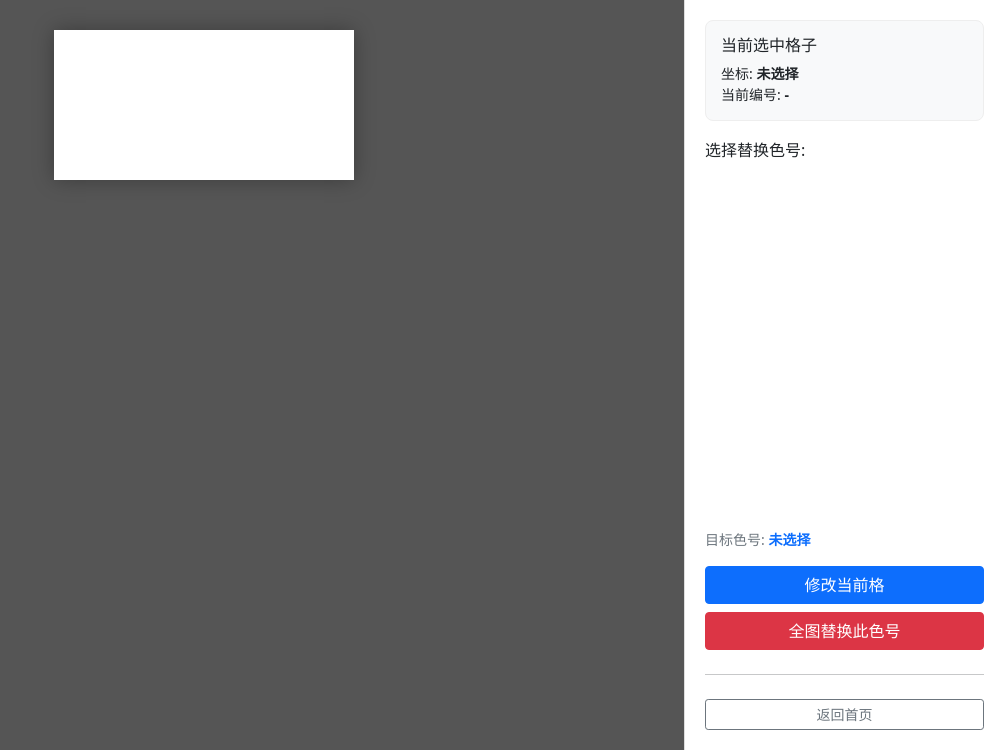
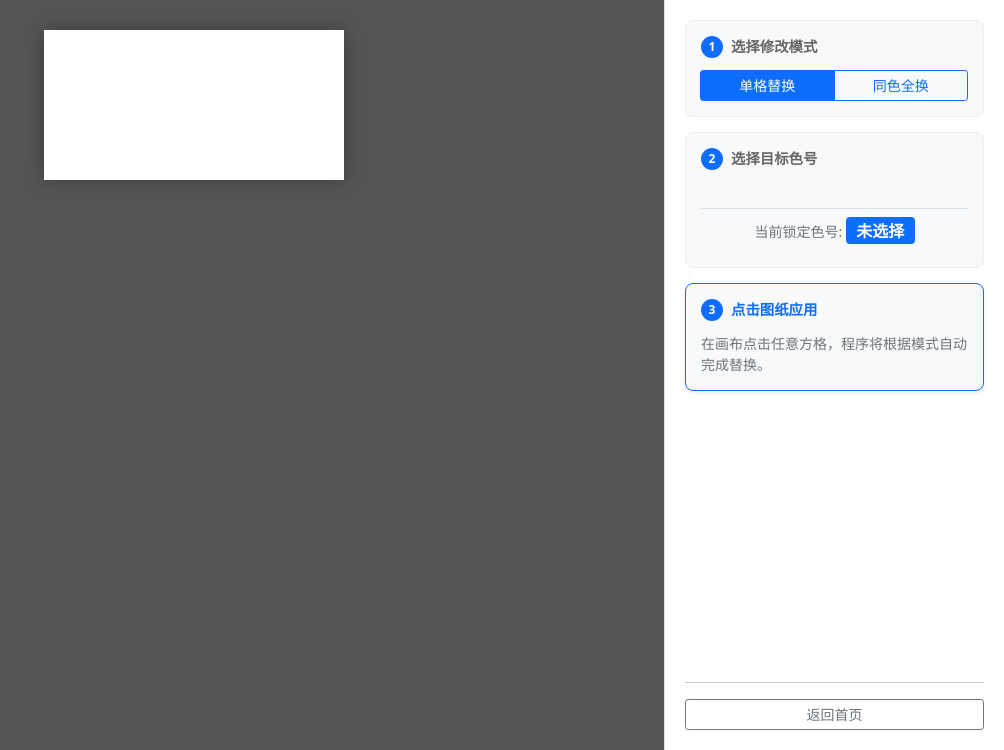
Before and after one commit to LiMengyangLMY/Image_Pixelation, a Flask app: template templates/draw_page.html in a window 1280 px wide. Shown: the part 50-800 px from the top of the page, without its empty margins (276-1280 px from the left). Run offline with Flask 3, Linux system fonts and the light colour scheme; the template is opened without the code that fills it, so the values that code supplies are empty; a map, chart or similar area stays blank.

Commit message:
v16_添加功能：交互修改单格颜色

```diff
--- a/templates/draw_page.html
+++ b/templates/draw_page.html
@@ -9,12 +9,24 @@
         .main-container { display: flex; flex: 1; overflow: hidden; }
         #canvas-area { flex: 1; overflow: auto; background: #555; padding: 30px; display: flex; align-items: flex-start; justify-content: center; }
         canvas { background: #fff; box-shadow: 0 0 20px rgba(0,0,0,0.3); cursor: crosshair; }
-        .sidebar { width: 320px; background: white; border-left: 1px solid #ddd; padding: 20px; overflow-y: auto; display: flex; flex-direction: column; }
-        .swatch-item { width: 35px; height: 35px; margin: 3px; border: 1px solid #ccc; cursor: pointer; display: inline-block; border-radius: 4px; transition: transform 0.1s; }
-        .swatch-item:hover { transform: scale(1.1); border-color: #000; }
-        .swatch-item.active { border: 3px solid #0d6efd; box-shadow: 0 0 5px rgba(13,110,253,0.5); }
-        .info-panel { background: #f8f9fa; padding: 15px; border-radius: 8px; margin-bottom: 20px; border: 1px solid #eee; }
-        .btn-group-custom { display: flex; gap: 10px; margin-top: 10px; }
+        .sidebar { width: 340px; background: white; border-left: 1px solid #ddd; padding: 20px; overflow-y: auto; display: flex; flex-direction: column; }
+
+        /* 步骤样式 */
+        .step-box { background: #f8f9fa; padding: 15px; border-radius: 8px; margin-bottom: 15px; border: 1px solid #eee; }
+        .step-title { font-size: 0.9rem; font-weight: bold; color: #666; margin-bottom: 12px; display: flex; align-items: center; }
+        .step-num { background: #0d6efd; color: white; width: 22px; height: 22px; border-radius: 50%; display: inline-flex; align-items: center; justify-content: center; font-size: 12px; margin-right: 8px; }
+
+        /* 调色盘布局优化 */
+        .palette-container { display: grid; grid-template-columns: repeat(auto-fill, minmax(45px, 1fr)); gap: 10px; max-height: 250px; overflow-y: auto; padding: 5px; }
+        .swatch-wrapper { display: flex; flex-direction: column; align-items: center; cursor: pointer; }
+        .swatch-item { width: 40px; height: 35px; border: 1px solid #ccc; border-radius: 4px; transition: all 0.1s; position: relative; }
+        .swatch-id { font-size: 10px; color: #666; margin-top: 2px; font-weight: bold; }
+
+        .swatch-wrapper:hover .swatch-item { transform: scale(1.1); border-color: #000; }
+        .swatch-wrapper.active .swatch-item { border: 3px solid #0d6efd; box-shadow: 0 0 5px rgba(13,110,253,0.5); }
+        .swatch-wrapper.active .swatch-id { color: #0d6efd; }
+
+        .mode-btn-group .btn { flex: 1; }
     </style>
 </head>
 <body>
@@ -35,47 +47,56 @@
     </div>
 
     <div class="sidebar">
-        <div class="info-panel">
-            <h6>当前选中格子</h6>
-            <div class="small">坐标: <span id="info-pos" class="fw-bold">未选择</span></div>
-            <div class="small">当前编号: <span id="info-id" class="fw-bold">-</span></div>
-            <div id="info-color-preview" class="mt-2" style="height: 20px; width: 100%; border-radius: 3px; display: none; border: 1px solid #ddd;"></div>
+        <div class="step-box">
+            <div class="step-title"><span class="step-num">1</span> 选择修改模式</div>
+            <div class="btn-group mode-btn-group w-100" role="group">
+                <input type="radio" class="btn-check" name="mode" id="mode1" onclick="setMode('single')" checked>
+                <label class="btn btn-outline-primary btn-sm" for="mode1">单格替换</label>
+
+                <input type="radio" class="btn-check" name="mode" id="mode2" onclick="setMode('batch')">
+                <label class="btn btn-outline-primary btn-sm" for="mode2">同色全换</label>
+            </div>
         </div>
 
-        <h6>选择替换色号:</h6>
-        <div id="palette-list" class="mb-3 d-flex flex-wrap" style="max-height: 300px; overflow-y: auto; align-content: flex-start;">
-            {% for id, rgb in palette.items() %}
-            <div class="swatch-item"
-                 style="background: rgb({{rgb[0]}},{{rgb[1]}},{{rgb[2]}});"
-                 title="色号: {{id}}"
-                 onclick="setTarget('{{id}}', [{{rgb[0]}},{{rgb[1]}},{{rgb[2]}}], this)">
+        <div class="step-box">
+            <div class="step-title"><span class="step-num">2</span> 选择目标色号</div>
+            <div id="palette-list" class="palette-container">
+                {% for id, rgb in palette.items() %}
+                <div class="swatch-wrapper" onclick="setTarget('{{id}}', [{{rgb[0]}},{{rgb[1]}},{{rgb[2]}}], this)">
+                    <div class="swatch-item" style="background: rgb({{rgb[0]}},{{rgb[1]}},{{rgb[2]}});" title="色号: {{id}}"></div>
+                    <div class="swatch-id">{{id}}</div>
+                </div>
+                {% endfor %}
             </div>
-            {% endfor %}
+            <div class="mt-3 p-2 border-top text-center">
+                <small class="text-muted">当前锁定色号: </small>
+                <span id="target-id-display" class="badge bg-primary fs-6">未选择</span>
+            </div>
+        </div>
+
+        <div class="step-box border-primary shadow-sm">
+            <div class="step-title text-primary"><span class="step-num">3</span> 点击图纸应用</div>
+            <p class="small text-muted mb-0">在画布点击任意方格，程序将根据模式自动完成替换。</p>
         </div>
 
         <div class="mt-auto">
-            <p class="small text-muted">目标色号: <span id="target-id-display" class="text-primary fw-bold">未选择</span></p>
-            <div class="d-grid gap-2">
-                <button class="btn btn-primary" onclick="execUpdate('single')">修改当前格</button>
-                <button class="btn btn-danger" onclick="execUpdate('batch')">全图替换此色号</button>
-                <hr>
-                <a href="/" class="btn btn-outline-secondary btn-sm text-center">返回首页</a>
-            </div>
+            <hr>
+            <a href="/" class="btn btn-outline-secondary btn-sm w-100">返回首页</a>
         </div>
     </div>
 </div>
 
 <script>
-    // 数据初始化 (由后端注入)
-    // grid 结构为 [row][col][code, r, g, b]
+    // 后端注入数据
     const grid = {{ grid|tojson }};
     let cellSize = 30;
-    let selected = { r: -1, c: -1 };
+    let editMode = 'single';
     let targetData = { id: null, rgb: [0, 0, 0] };
 
     const canvas = document.getElementById('mainCanvas');
     const ctx = canvas.getContext('2d');
 
+    // 渲染画布
     function render() {
         if (!grid || grid.length === 0) return;
         const rows = grid.length;
@@ -83,88 +104,72 @@
 
         canvas.width = cols * cellSize;
         canvas.height = rows * cellSize;
-
         ctx.clearRect(0, 0, canvas.width, canvas.height);
 
         for (let r = 0; r < rows; r++) {
             for (let c = 0; c < cols; c++) {
-                // 解构数据：[编号, R, G, B]
                 const [code, rv, gv, bv] = grid[r][c];
 
-                // 1. 填充背景颜色
+                // 填充颜色
                 ctx.fillStyle = `rgb(${rv}, ${gv}, ${bv})`;
                 ctx.fillRect(c * cellSize, r * cellSize, cellSize, cellSize);
 
-                // 2. 绘制网格线
+                // 网格线
                 ctx.strokeStyle = "rgba(0,0,0,0.1)";
-                ctx.lineWidth = 1;
                 ctx.strokeRect(c * cellSize, r * cellSize, cellSize, cellSize);
 
-                // 3. 绘制编号文字 (只在格子足够大时绘制)
+                // 绘制编号
                 if (cellSize > 12) {
                     const brightness = (rv * 299 + gv * 587 + bv * 114) / 1000;
                     ctx.fillStyle = brightness > 128 ? "#000000" : "#ffffff";
-
                     ctx.font = `bold ${cellSize * 0.35}px Arial`;
                     ctx.textAlign = "center";
                     ctx.textBaseline = "middle";
                     ctx.fillText(code, c * cellSize + cellSize / 2, r * cellSize + cellSize / 2);
                 }
-
-                // 4. 选中框效果
-                if (selected.r === r && selected.c === c) {
-                    ctx.strokeStyle = "#ff4757";
-                    ctx.lineWidth = 3;
-                    ctx.strokeRect(c * cellSize + 2, r * cellSize + 2, cellSize - 4, cellSize - 4);
-                }
             }
         }
     }
 
-    // 画布点击交互
-    canvas.onclick = (e) => {
+    function setMode(mode) {
+        editMode = mode;
+    }
+
+    function setTarget(id, rgb, el) {
+        targetData.id = id;
+        targetData.rgb = rgb;
+        // 切换高亮类名
+        document.querySelectorAll('.swatch-wrapper').forEach(w => w.classList.remove('active'));
+        el.classList.add('active');
+        document.getElementById('target-id-display').innerText = id;
+    }
+
+    // 画布交互核心逻辑
+    canvas.onclick = async (e) => {
+        if (!targetData.id) {
+            alert("请先执行第二步：选择目标色号！");
+            return;
+        }
+
         const rect = canvas.getBoundingClientRect();
         const x = e.clientX - rect.left;
         const y = e.clientY - rect.top;
 
-        selected.c = Math.floor(x / cellSize);
-        selected.r = Math.floor(y / cellSize);
+        const col = Math.floor(x / cellSize);
+        const row = Math.floor(y / cellSize);
 
-        const cellData = grid[selected.r][selected.c];
-        const [code, r, g, b] = cellData;
+        if (row >= grid.length || col >= grid[0].length) return;
 
-        // 更新侧边栏显示
-        document.getElementById('info-pos').innerText = `${selected.r}, ${selected.c}`;
-        document.getElementById('info-id').innerText = code;
-        const preview = document.getElementById('info-color-preview');
-        preview.style.display = 'block';
-        preview.style.backgroundColor = `rgb(${r},${g},${b})`;
-
-        render();
-    };
-
-    // 选中目标色号
-    function setTarget(id, rgb, el) {
-        targetData.id = id;
-        targetData.rgb = rgb;
-        document.querySelectorAll('.swatch-item').forEach(s => s.classList.remove('active'));
-        el.classList.add('active');
-        document.getElementById('target-id-display').innerText = id;
-    }
-
-    // 执行修改
-    async function execUpdate(type) {
-        if (!targetData.id || selected.r === -1) {
-            alert("请先在画布选择格子，并从右侧点击目标色号！");
-            return;
-        }
-
-        const currentCell = grid[selected.r][selected.c];
+        const currentCell = grid[row][col];
         const oldId = currentCell[0];
 
-        const path = type === 'single' ? '/api/update_pixel' : '/api/batch_update';
-        const body = type === 'single' ?
-            { r: selected.r, c: selected.c, new_id: targetData.id } :
+        // 避免重复点击同一颜色
+        if (oldId === targetData.id) return;
+
+        // 根据模式决定 API 路径
+        const path = editMode === 'single' ? '/api/update_pixel' : '/api/batch_update';
+        const body = editMode === 'single' ?
+            { r: row, c: col, new_id: targetData.id } :
             { old_id: oldId, new_id: targetData.id };
 
         try {
@@ -175,11 +180,11 @@
             });
 
             if (resp.ok) {
-                // 同步前端数据结构 [code, r, g, b]
                 const newPixel = [targetData.id, ...targetData.rgb];
-                if (type === 'single') {
-                    grid[selected.r][selected.c] = newPixel;
+                if (editMode === 'single') {
+                    grid[row][col] = newPixel;
                 } else {
+                    // 全局同步 grid 数据
                     for (let r = 0; r < grid.length; r++) {
                         for (let c = 0; c < grid[0].length; c++) {
                             if (grid[r][c][0] == oldId) grid[r][c] = newPixel;
@@ -189,9 +194,9 @@
                 render();
             }
         } catch (err) {
-            alert("同步失败，请检查网络或后端状态");
+            alert("同步数据时发生错误");
         }
-    }
+    };
 
     function adjustZoom(f) {
         cellSize = Math.max(8, Math.min(100, cellSize * f));
```
Also changed, not shown: static/outputs/output_223d23b1_infj.png (added), static/outputs/output_23f883ee_infj.png (added), static/uploads/223d23b1_infj.jpg (added), static/uploads/23f883ee_infj.jpg (added).
